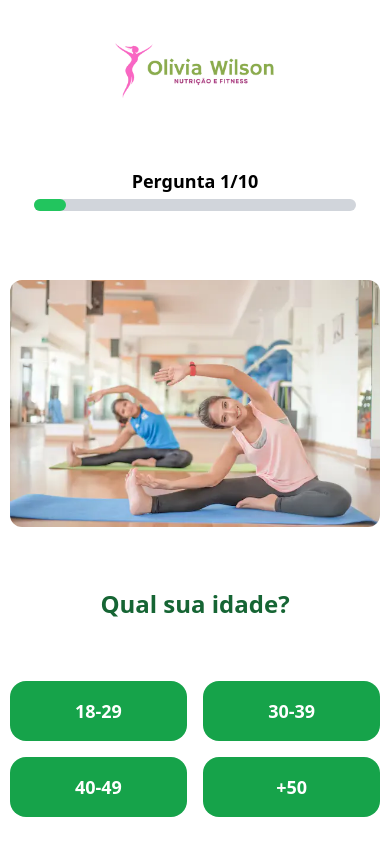
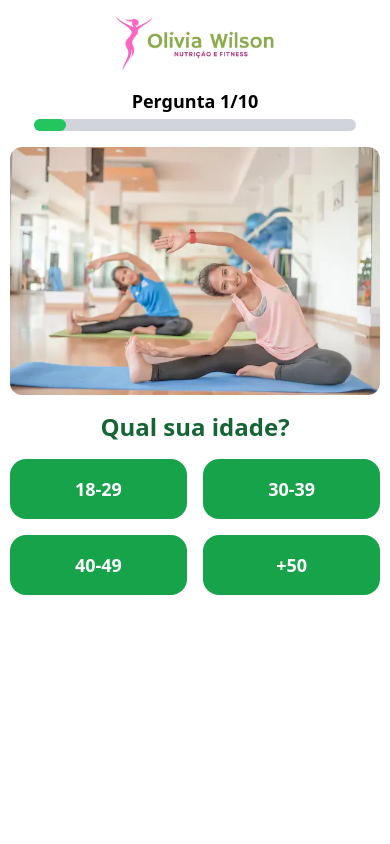
Before and after one commit to pedroelton/Quiz-landingpage, a React (Vite) app: page /quiz/1 in a window 390 px wide. Built offline with nearby package versions, Linux system fonts and the light colour scheme.

Commit message:
Changed margin to gap'

```diff
--- a/src/pages/QuizPage.jsx
+++ b/src/pages/QuizPage.jsx
@@ -19,7 +19,7 @@ export default function QuizPage() {
 
   return (
     <div className="flex flex-col items-center justify-center text-green-800 w-screen pb-16 min-h-screen">
-      <div className="flex flex-col lg:w-[60vw] md:p-8 w-[95vw] h-screen items-center justify-around">
+      <div className="flex flex-col lg:w-[60vw] md:p-8 w-[95vw] h-screen items-center">
         <img src="/1.webp" alt="Logo" className="p-4 w-48" />
 
         {/* Progress Indicator */}
@@ -38,9 +38,9 @@ export default function QuizPage() {
         <img
           src={pageData.img}
           alt="Imagens sobre emagrecimento"
-          className="md:mb-6 mb-2 rounded-xl md:w-[50vw] lg:w-[30vw]"
+          className="md:mb-6 mb-4 rounded-xl md:w-[50vw] lg:w-[30vw]"
         />
-        <h2 className="md:text-4xl text-2xl w-full font-bold md:mb-4 mb-2 text-center">
+        <h2 className="md:text-4xl text-2xl w-full font-bold md:mb-4 mb-4 text-center">
           {pageData.title}
         </h2>
 
```
